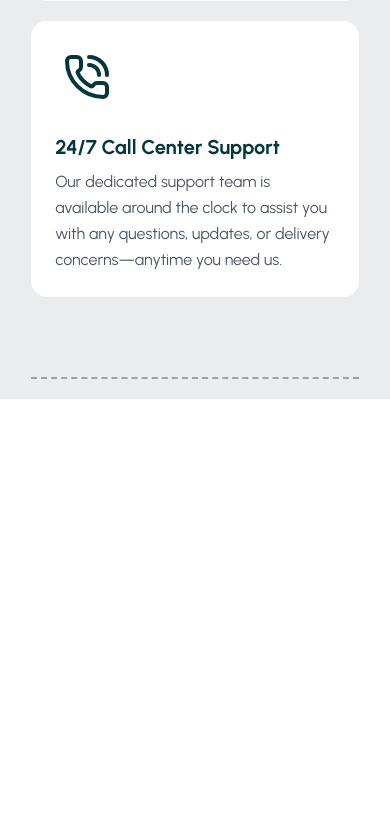
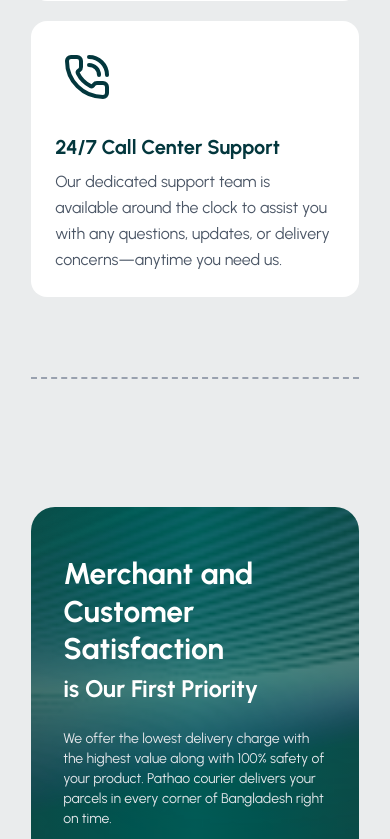
Before and after one commit to obaidullah-miazi-dev/ZapShift-web, a React (Vite) app: page / in a window 390 px wide. Shown: the part 5645-6484 px from the top of the page. Before the commit the page ends 6044 px from the top, so only its background shows below. Built offline with nearby package versions, Linux system fonts and the light colour scheme.

Commit message:
added merchant banner section

```diff
--- a/src/Pages/Home.jsx
+++ b/src/Pages/Home.jsx
@@ -4,6 +4,7 @@ import HowItWorks from '../components/HowItWorks';
 import OurService from '../components/OurService';
 import Brands from '../components/Brands';
 import FeaturesSection from '../components/FeaturesSection';
+import MerchantBanner from '../components/MerchantBanner';
 
 const Home = () => {
     return (
@@ -13,6 +14,7 @@ const Home = () => {
             <OurService />
             <Brands />
             <FeaturesSection />
+            <MerchantBanner />
         </>
     );
 };
--- /dev/null
+++ b/src/components/MerchantBanner.jsx
@@ -0,0 +1,68 @@
+// src/components/MerchantBanner.jsx
+import React from "react";
+import Container from "./Container";
+import PrimaryBtn from "./PrimaryBtn";
+import OutlineBtn from "./OutlineBtn";
+import waveBg from "../assets/images/be-a-merchant-bg.png";
+import parcelIllustration from "../assets/images/location-merchant.png";
+
+const MerchantBanner = () => {
+  return (
+    <section className="mt-32 w-11/12 mx-auto">
+      <Container>
+        <div className="relative bg-linear-to-r from-teal-900 via-teal-800 to-teal-900 rounded-3xl overflow-hidden text-white">
+
+          {/* Background wave image (covers the whole card) */}
+          <img
+            src={waveBg}
+            alt=""
+            className="absolute inset-0 w-full h-full object-cover opacity-30"
+          />
+
+          <div className="relative flex flex-col md:flex-row items-center justify-between px-8 py-12 md:px-16 md:py-20 gap-10">
+
+            {/* Left – Text + Buttons */}
+            <div className="max-w-lg space-y-6">
+              <h2 className="text-3xl md:text-4xl lg:text-5xl font-bold leading-tight">
+                Merchant and Customer Satisfaction
+                <br />
+                <span className="text-2xl md:text-3xl lg:text-4xl">
+                  is Our First Priority
+                </span>
+              </h2>
+
+              <p className="text-sm md:text-base text-gray-200">
+                We offer the lowest delivery charge with the highest value along with
+                100% safety of your product. Pathao courier delivers your parcels in every
+                corner of Bangladesh right on time.
+              </p>
+
+              <div className="flex flex-col sm:flex-row gap-4">
+                {/* Primary (green) button */}
+                <PrimaryBtn className="text-black font-semibold rounded-full">
+                  Become a Merchant
+                </PrimaryBtn>
+
+                {/* Outline button */}
+                <OutlineBtn className="border-main text-main hover:bg-main hover:text-black font-semibold rounded-full transition-colors">
+                  Earn with ZapShift Courier
+                </OutlineBtn>
+              </div>
+            </div>
+
+            {/* Right – Parcel illustration */}
+            <div className="shrink-0">
+              <img
+                src={parcelIllustration}
+                alt="Parcel with location pin"
+                className="w-48 md:w-64 lg:w-80"
+              />
+            </div>
+          </div>
+        </div>
+      </Container>
+    </section>
+  );
+};
+
+export default MerchantBanner;
```
